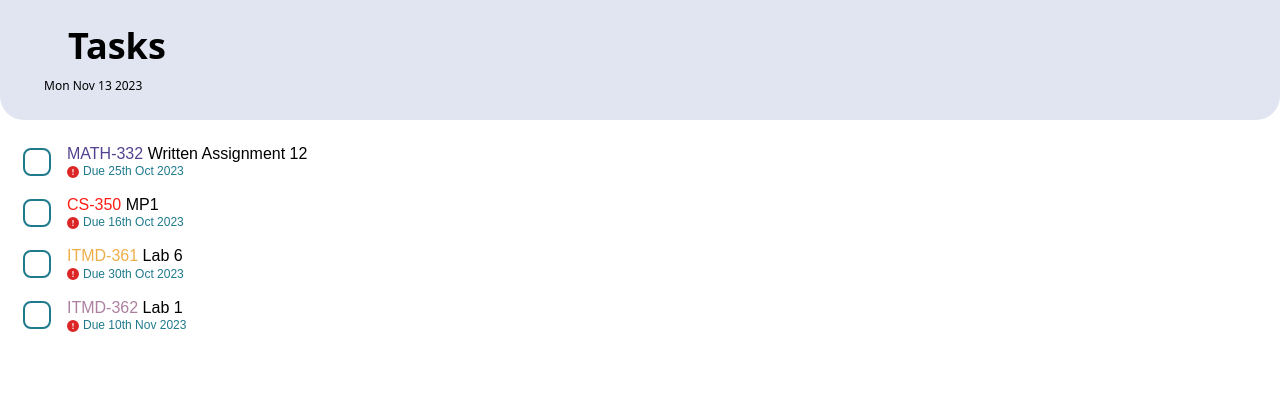
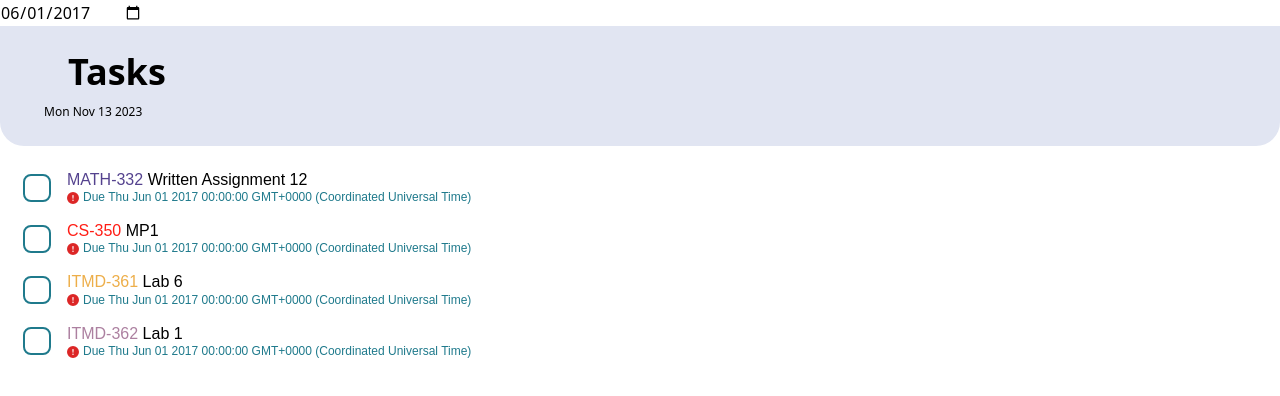
Before and after one commit to HashMaster02/pinboard, a React (Vite) app in the folder frontend/: page /tasks in a window 1280 px wide. Shown: the top 396 px of the page. Built offline with nearby package versions, Linux system fonts and the light colour scheme; some icons are missing; a web font is replaced by a local one.

Commit message:
Pushing changes so far

```diff
--- a/frontend/src/components/SingleTask.jsx
+++ b/frontend/src/components/SingleTask.jsx
@@ -1,4 +1,3 @@
-import React from "react";
 import { BsExclamationCircleFill } from "react-icons/bs";
 
 const colorPalette = {
@@ -11,9 +10,11 @@ const colorPalette = {
   pink: "text-[#ac80a0]",
 };
 
+// TODO: Add date logic (show warning when due date less than 2 days away; )
+
 function SingleTask({ id, group, task, dueDate, color }) {
   return (
-    <li className="flex items-center">
+    <li id="task-item" className="flex items-center">
       <input type="checkbox" id={id} />
       <label
         className="leading-[1.2rem] font-shantell-sans
--- a/frontend/src/pages/Tasks.jsx
+++ b/frontend/src/pages/Tasks.jsx
@@ -1,3 +1,4 @@
+import { useEffect } from "react";
 import Header from "../components/Header";
 import SingleTask from "../components/SingleTask";
 import { FaListCheck } from "react-icons/fa6";
@@ -7,35 +8,44 @@ const tasksList = [
     _id: 1,
     group: "MATH-332",
     todo: "Written Assignment 12",
-    dueDate: "25th Oct 2023",
+    dueDate: "Oct 13, 2023 22:00:00",
     color: "purple",
   },
   {
     _id: 2,
     group: "CS-350",
     todo: "MP1",
-    dueDate: "16th Oct 2023",
+    dueDate: "Oct 16, 2023 22:00:00",
     color: "red",
   },
   {
     _id: 3,
     group: "ITMD-361",
     todo: "Lab 6",
-    dueDate: "30th Oct 2023",
+    dueDate: "Oct 30, 2023 22:00:00",
     color: "yellow",
   },
   {
     _id: 4,
     group: "ITMD-362",
     todo: "Lab 1",
-    dueDate: "10th Nov 2023",
+    dueDate: "Nov 10, 2023 22:00:00",
     color: "pink",
   },
 ];
 
+// TODO: Make delete button via a context menu
+
 function Tasks() {
+  let dateObj;
+  useEffect(() => {
+    dateObj = document.getElementById("date-test");
+    console.log(dateObj.value);
+  });
+
   return (
     <>
+      <input type="date" id="date-test" value="2017-06-01" />
       <Header title={"Tasks"} icon={<FaListCheck />} showDate />
       <ul className="m-6 flex flex-col gap-4 ">
         {tasksList.map((task) => (
@@ -44,7 +54,7 @@ function Tasks() {
             id={task._id}
             group={task.group}
             task={task.todo}
-            dueDate={task.dueDate}
+            dueDate={new Date("06/01/2017").toString()}
             color={task.color}
           />
         ))}
```
